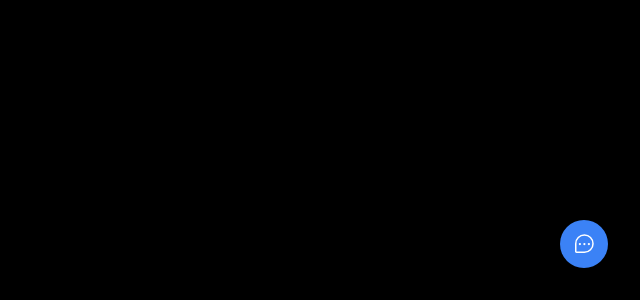
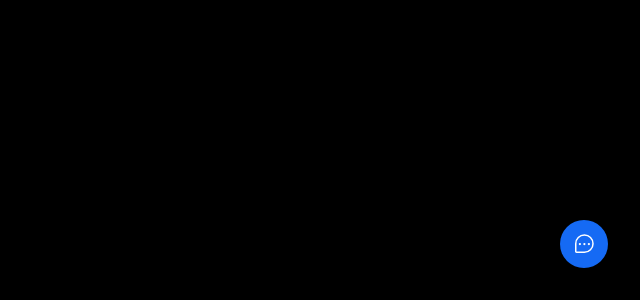
Before and after one commit to andrempeixoto/nlw-return, a React (Vite) app in the folder web/: page / in a window 1280 px wide. Shown: the part 500-800 px from the top of the page, without its empty margins (640-1280 px from the left). Built offline with nearby package versions, Linux system fonts and the light colour scheme.

Commit message:
Improve FeedbackContentStep styling and Add Screenshot functionality

```diff
--- a/web/package.json
+++ b/web/package.json
@@ -9,16 +9,19 @@
   },
   "dependencies": {
     "@headlessui/react": "^1.6.0",
+    "html2canvas": "^1.4.1",
     "phosphor-react": "^1.4.1",
     "react": "^18.0.0",
     "react-dom": "^18.0.0"
   },
   "devDependencies": {
+    "@tailwindcss/forms": "^0.5.1",
     "@types/react": "^18.0.0",
     "@types/react-dom": "^18.0.0",
     "@vitejs/plugin-react": "^1.3.0",
     "autoprefixer": "^10.4.7",
     "postcss": "^8.4.13",
+    "tailwind-scrollbar": "^1.3.1",
     "tailwindcss": "^3.0.24",
     "typescript": "^4.6.3",
     "vite": "^2.9.7"
--- /dev/null
+++ b/web/src/components/Loading.tsx
@@ -0,0 +1,9 @@
+import { CircleNotch } from 'phosphor-react';
+
+export const Loading = () => {
+  return (
+    <div className="w-6 h-6 flex items-center justify-center overflow-hidden">
+      <CircleNotch weight="bold" className="w-4 h-4 animate-spin" />
+    </div>
+  );
+};
--- /dev/null
+++ b/web/src/components/WidgetForm/ScreenshotButton.tsx
@@ -0,0 +1,28 @@
+import { Camera } from 'phosphor-react';
+import html2canvas from 'html2canvas';
+import { useState } from 'react';
+import { Loading } from '../Loading';
+
+interface ScreenShotButtonProps {
+  onScreenshotTaken: (screenshot: string) => void;
+}
+
+export const ScreenshotButton = ({ onScreenshotTaken }: ScreenShotButtonProps) => {
+  const [isTakingScreenshot, setIsTakingScreenshot] = useState(false);
+
+  const handleTakeScreenshot = async () => {
+    setIsTakingScreenshot(true);
+
+    const canvas = await html2canvas(document.querySelector('html')!);
+    const base64image = canvas.toDataURL('image/png');
+
+    setIsTakingScreenshot(false);
+    onScreenshotTaken(base64image);
+  };
+
+  return (
+    <button type="button" onClick={handleTakeScreenshot} className="form-content-footer-camera">
+      {isTakingScreenshot ? <Loading /> : <Camera className="w-6 h-6" />}
+    </button>
+  );
+};
--- a/web/src/components/WidgetForm/Steps/FeedbackContentStep.tsx
+++ b/web/src/components/WidgetForm/Steps/FeedbackContentStep.tsx
@@ -1,7 +1,9 @@
 import { ArrowLeft } from 'phosphor-react';
+import { useState } from 'react';
 
 import { FeedBackType, feedbackTypes } from '..';
 import { CloseButton } from '../../CloseButton';
+import { ScreenshotButton } from '../ScreenshotButton';
 
 interface FeedbackContentStepProps {
   feedbackType: FeedBackType;
@@ -12,6 +14,8 @@ export const FeedbackContentStep = ({
   feedbackType,
   onFeedbackRestarted,
 }: FeedbackContentStepProps) => {
+  const [screenshot, setScreenshot] = useState<string | null>(null);
+
   const feedbackTypeInfo = feedbackTypes[feedbackType];
 
   return (
@@ -36,7 +40,20 @@ export const FeedbackContentStep = ({
         <CloseButton />
       </header>
 
-      <div className="form-content"></div>
+      <form className="form-content-container">
+        <textarea
+          className="form-content-text-area"
+          placeholder="Tell us in more detail what's hapenning..."
+        ></textarea>
+
+        <footer className="form-content-footer">
+          <ScreenshotButton onScreenshotTaken={setScreenshot} />
+
+          <button type="submit" className="form-content-footer-submit">
+            Send Feedback
+          </button>
+        </footer>
+      </form>
     </>
   );
 };
--- a/web/src/global.css
+++ b/web/src/global.css
@@ -35,6 +35,26 @@ body {
   @apply bg-zinc-800 rounded-lg py-5 w-24 flex flex-1 flex-col items-center gap-2 border-2 border-transparent hover:border-brand-500 focus:border-brand-500 outline-none
 }
 
+.form-content-container {
+  @apply my-4 w-full
+}
+
+.form-content-text-area {
+  @apply min-w-[304px] w-full min-h-[112px] text-sm placeholder-zinc-400 text-zinc-100 border-zinc-600 bg-transparent rounded-md focus:border-brand-500 focus:ring-brand-500 focus:ring-1 focus:outline-none resize-none scrollbar-thin scrollbar-thumb-zinc-700 scrollbar-track-transparent
+}
+
+.form-content-footer {
+  @apply flex gap-2 mt-2
+}
+
+.form-content-footer-camera {
+  @apply p-2 bg-zinc-800 rounded-md border-transparent hover:bg-zinc-700 focus:outline-none focus:ring-2 focus:ring-offset-2 focus:ring-offset-zinc-900 focus:ring-brand-500 transition-colors
+}
+
+.form-content-footer-submit {
+  @apply p-2 bg-brand-500 rounded-md border-transparent flex flex-1 justify-center items-center text-sm hover:bg-brand-300 focus:outline-none focus:ring-2 focus:ring-offset-2 focus:ring-offset-zinc-900 focus:ring-brand-500 transition-colors
+}
+
 .form-footer {
   @apply text-xs text-neutral-400
 }
--- a/web/tailwind.config.js
+++ b/web/tailwind.config.js
@@ -4,11 +4,15 @@ module.exports = {
     extend: {
       colors: {
         brand: {
-          500: '#3b82f6',
+          300: '#3b82f6',
+          500: '#156af4',
         },
         'on-brand-color': '#ffffff',
       },
+      borderRadius: {
+        md: '4px',
+      },
     },
   },
-  plugins: [],
+  plugins: [require('@tailwindcss/forms'), require('tailwind-scrollbar')],
 };
```
Also changed, not shown: 1 other file (tests, documents, lock files or other folders).
